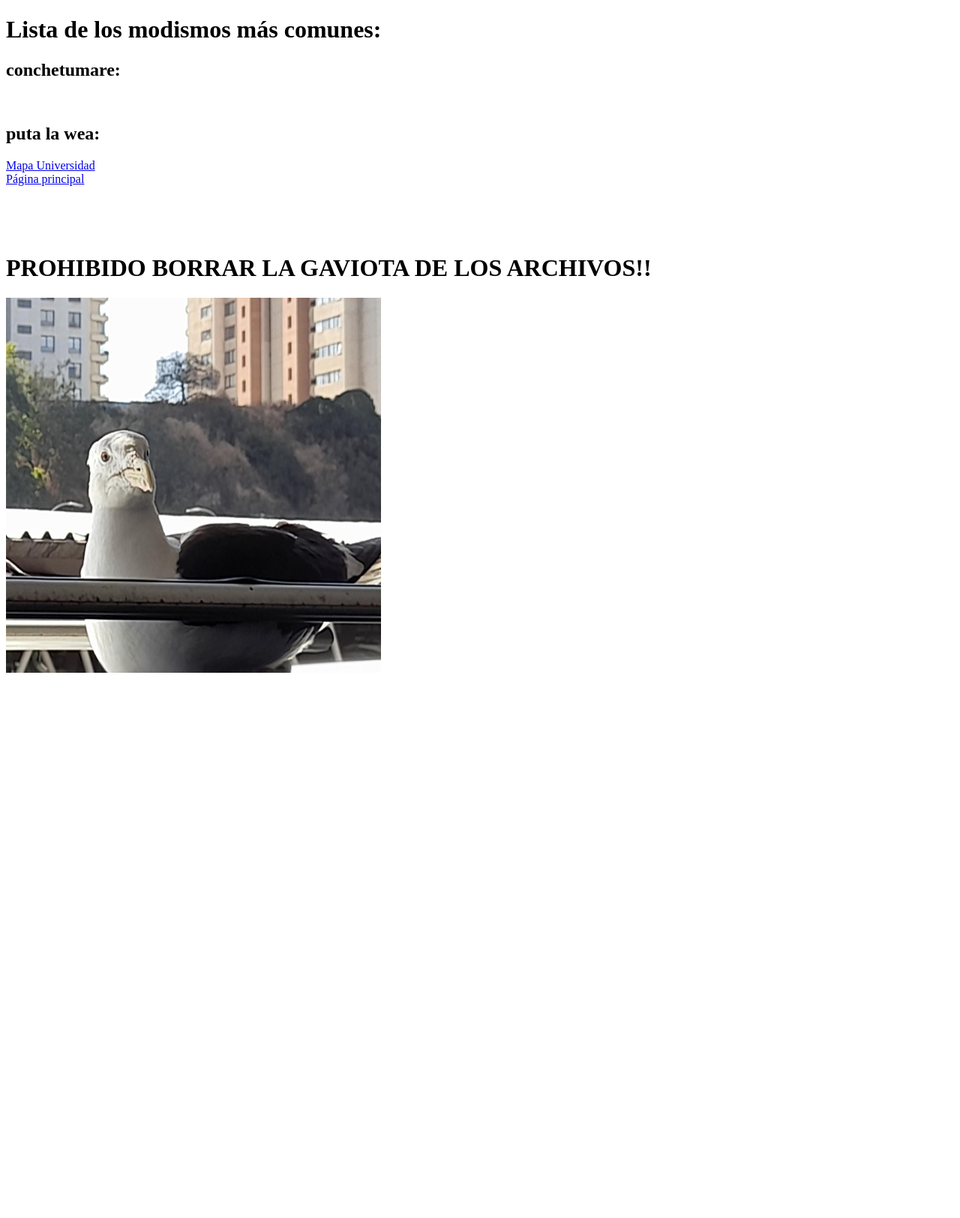
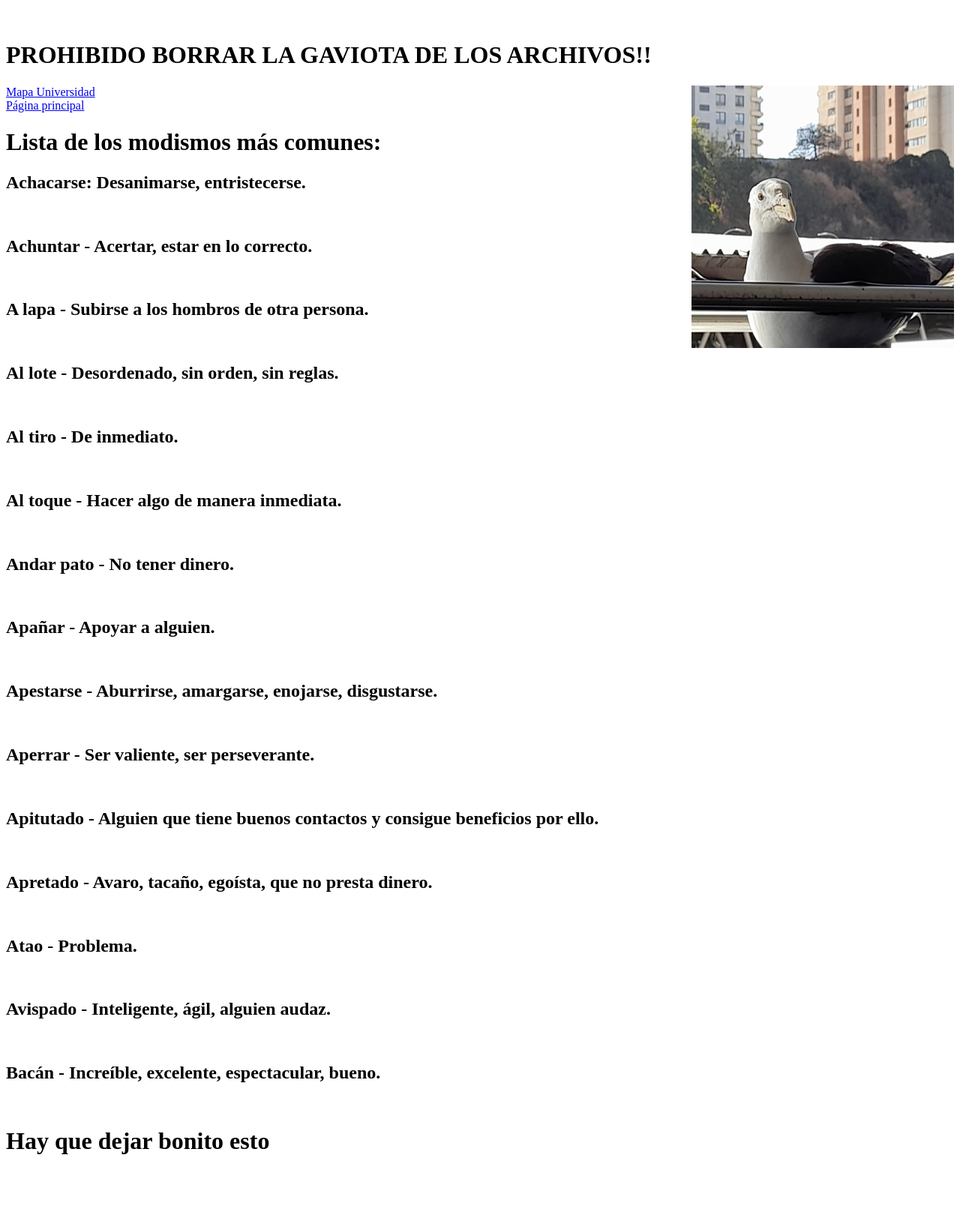
Before and after one commit to skiesfallen/proyectodjangointro, a Django app: page /modismos/ in a window 1280 px wide. Shown: the whole page at 75% size. Before the commit the page ends 897 px from the top, so only its background shows below. Run offline with Django 4.2, Linux system fonts and the light colour scheme.

Commit message:
Modismos.html actualizado

```diff
--- a/Pagina_Web/Pagina_Web/template/modismos.html
+++ b/Pagina_Web/Pagina_Web/template/modismos.html
@@ -3,25 +3,33 @@
 <html>
 <head>
 
-    <title>Modismos Chilenos</title>
+    <title>  Chilenos</title>
 </head>
 <body>
+    <p>
+
+        <br>
+        <h1> PROHIBIDO BORRAR LA GAVIOTA DE LOS ARCHIVOS!! </h1>
+
+        <img src="../../../static/img/Gaviota.jpeg" align="right" width="350" height="350"/>
+        </p>
+    <a href="/mapa"> Mapa Universidad </a><br>
+    <a href="/"> Página principal </a>
 
 
     <h1>
         Lista de los modismos más comunes:
 </h1>
-<h2>conchetumare: </h2><br><h2>puta la wea:</h2>
-<a href="/mapa"> Mapa Universidad </a><br>
-<a href="/"> Página principal </a>
+<h2>Achacarse: Desanimarse, entristecerse.</h2><br>
+<h2>Achuntar - Acertar, estar en lo correcto.</h2><br><h2>A lapa - Subirse a los hombros de otra persona.</h2><br>
+<h2>Al lote - Desordenado, sin orden, sin reglas.</h2><br><h2>Al tiro - De inmediato.</h2><br>
+<h2>Al toque - Hacer algo de manera inmediata.</h2><br><h2>Andar pato - No tener dinero.</h2><br>
+<h2>Apañar - Apoyar a alguien.</h2><br><h2>Apestarse - Aburrirse, amargarse, enojarse, disgustarse.</h2><br>
+<h2>Aperrar - Ser valiente, ser perseverante.</h2><br><h2>Apitutado - Alguien que tiene buenos contactos y consigue beneficios por ello.</h2><br>
+<h2>Apretado - Avaro, tacaño, egoísta, que no presta dinero.</h2><br><h2>Atao - Problema.</h2><br>
+<h2>Avispado - Inteligente, ágil, alguien audaz.</h2><br><h2>Bacán - Increíble, excelente, espectacular, bueno.</h2><br>
+<h1>Hay que dejar bonito esto</h1>
 <br><br><br>
 
-<p>
-
-        <br>
-        <h1> PROHIBIDO BORRAR LA GAVIOTA DE LOS ARCHIVOS!! </h1>
-
-        <img src="../../../static/img/Gaviota.jpeg" width="500" height="500"/>
-    </p>
 </body>
 </html>
```
Also changed, not shown: 1 other file.
